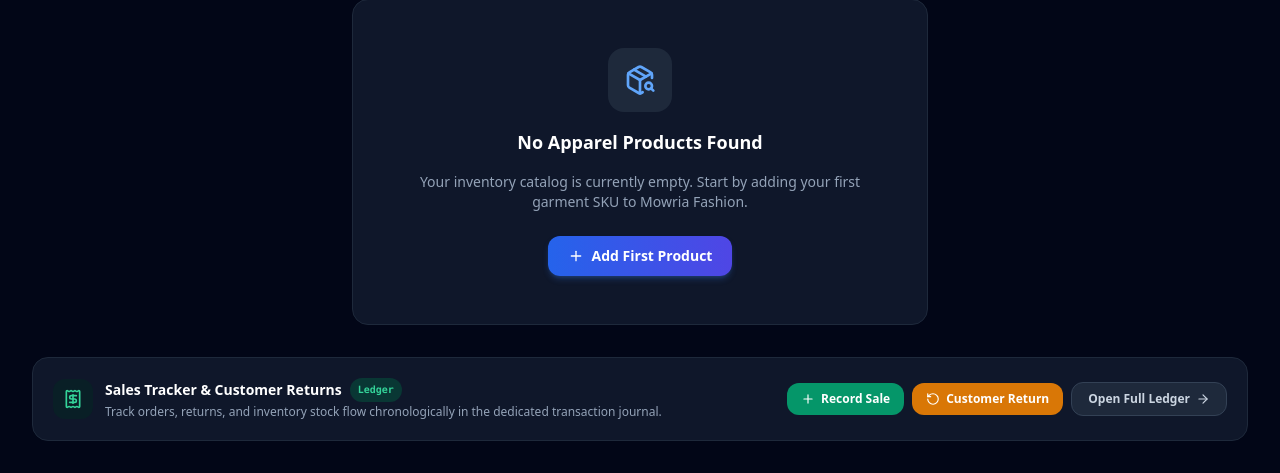
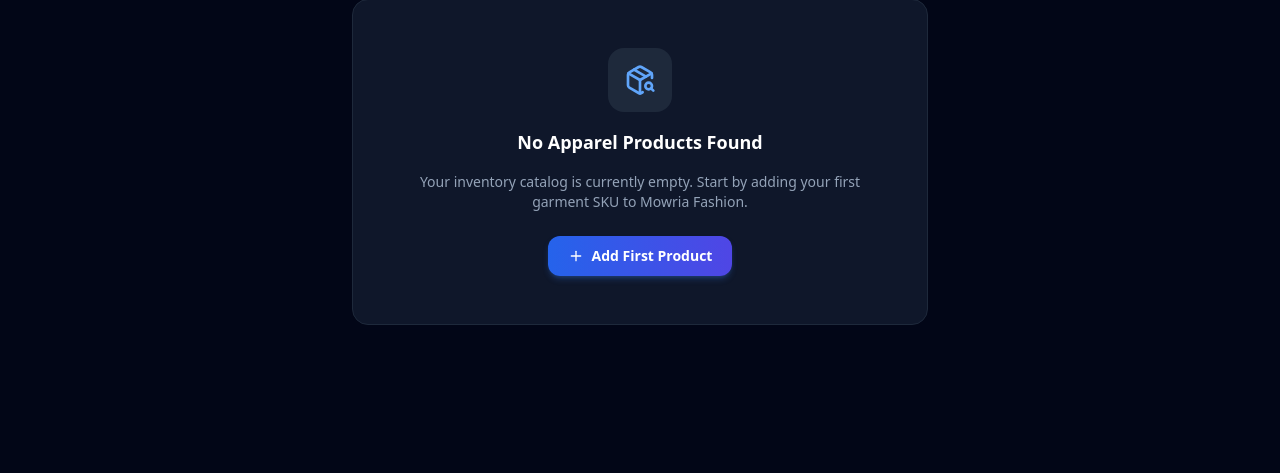
Before and after one commit to Samiul1902/mowria_fashion_inventory, a Django app: page / in a window 1280 px wide. Shown: the part 621-1094 px from the top of the page. After the commit the page ends 946 px from the top, so only its background shows below. Run offline with Django 5.2, Linux system fonts and the light colour scheme; the visitor is signed in with stand-in values (Sample User, id 1); data that the repository does not hold is empty; some libraries are stand-ins or nearby versions.

Commit message:
Remove sales tracker strip from dashboard to keep it strictly dedicated to inventory analytics and catalog inspection

```diff
--- a/inventory/templates/inventory/dashboard.html
+++ b/inventory/templates/inventory/dashboard.html
@@ -972,41 +972,6 @@
             </div>
         {% endif %}
 
-        <!-- COMPACT RECENT TRANSACTIONS STRIP (Decluttered, full ledger on Sales Tracker page) -->
-        <div class="bg-white dark:bg-slate-900 border border-slate-200 dark:border-slate-800 rounded-2xl p-4 sm:p-5 shadow-xs flex flex-col sm:flex-row items-start sm:items-center justify-between gap-4">
-            <div class="flex items-center space-x-3">
-                <div class="w-10 h-10 rounded-xl bg-emerald-50 dark:bg-emerald-950/40 flex items-center justify-center text-emerald-600 dark:text-emerald-400">
-                    <i data-lucide="receipt" class="w-5 h-5"></i>
-                </div>
-                <div>
-                    <div class="text-sm font-bold text-slate-900 dark:text-white flex items-center gap-2">
-                        <span>Sales Tracker & Customer Returns</span>
-                        <span class="text-[10px] font-mono px-2 py-0.5 rounded-full bg-emerald-100 dark:bg-emerald-900/60 text-emerald-600 dark:text-emerald-400 font-bold">Ledger</span>
-                    </div>
-                    <div class="text-xs text-slate-400 mt-0.5">
-                        Track orders, returns, and inventory stock flow chronologically in the dedicated transaction journal.
-                    </div>
-                </div>
-            </div>
-
-            <div class="flex items-center space-x-2 w-full sm:w-auto">
-                {% if user_perm.can_adjust_stock %}
-                <button type="button" @click="openSaleModal()" class="flex-1 sm:flex-none px-3.5 py-2 rounded-xl text-xs font-bold bg-emerald-600 hover:bg-emerald-500 text-white shadow-xs transition flex items-center justify-center gap-1.5">
-                    <i data-lucide="plus" class="w-3.5 h-3.5"></i>
-                    <span>Record Sale</span>
-                </button>
-                <button type="button" @click="openReturnModal()" class="flex-1 sm:flex-none px-3.5 py-2 rounded-xl text-xs font-bold bg-amber-600 hover:bg-amber-500 text-white shadow-xs transition flex items-center justify-center gap-1.5">
-                    <i data-lucide="rotate-ccw" class="w-3.5 h-3.5"></i>
-                    <span>Customer Return</span>
-                </button>
-                {% endif %}
-                <a href="{% url 'sales_tracker' %}" class="flex-1 sm:flex-none px-4 py-2 rounded-xl text-xs font-bold bg-slate-100 dark:bg-slate-800 hover:bg-blue-50 dark:hover:bg-slate-700 text-slate-700 dark:text-slate-300 hover:text-blue-600 dark:hover:text-blue-400 border border-slate-200 dark:border-slate-700 transition flex items-center justify-center gap-1.5">
-                    <span>Open Full Ledger</span>
-                    <i data-lucide="arrow-right" class="w-3.5 h-3.5"></i>
-                </a>
-            </div>
-        </div>
-
     </main>
 
     <!-- APPLICATION SLIDE-OUT SIDEBAR DRAWER (Accessible on Desktop & Mobile) -->
```
Also changed, not shown: inventory/templates/inventory/sales_tracker.html (line endings or trailing spaces).
